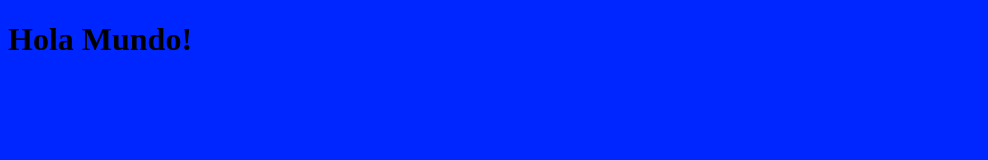
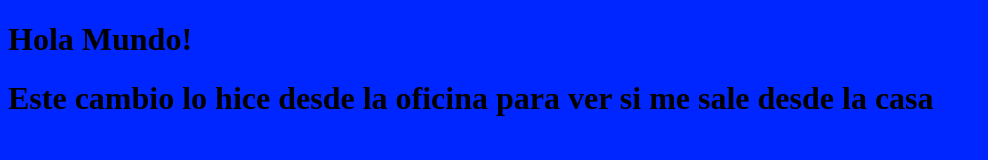
Before and after one commit to ksbarrientos/mi-primer-web, a plain HTML site: page index.html in a window 1280 px wide. Shown: the whole page, without its empty margins (0-988 px from the left). Drawn offline with Linux system fonts and the light colour scheme.

Commit message:
Este cambio es una prueba para ver si me

```diff
--- a/index.html
+++ b/index.html
@@ -9,6 +9,7 @@
 </head>
 <body>
     <h1>Hola Mundo!</h1>
+    <h1>Este cambio lo hice desde la oficina para ver si me sale desde la casa</h1>
     <script src="index.js"></script>
 </body>
 </html>
```
